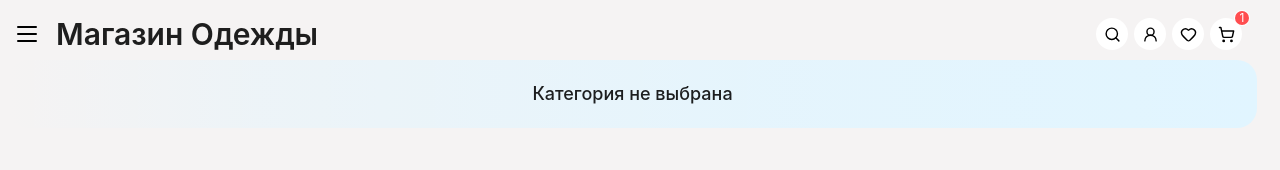
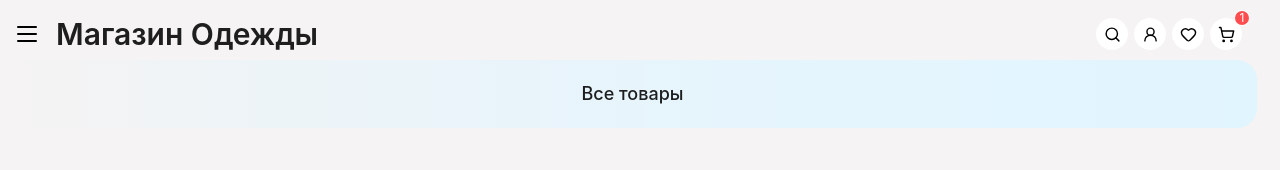
Before and after one commit to MyshakinMikhail/online-shop, a React (Vite) app in the folder frontend/: page / in a window 1280 px wide. Shown: the top 170 px of the page. Built offline with nearby package versions, Linux system fonts and the light colour scheme.

Commit message:
feat frontend: added redirects from user Navbar

```diff
--- a/frontend/src/app/App.tsx
+++ b/frontend/src/app/App.tsx
@@ -7,8 +7,8 @@ export default function App() {
 		<BrowserRouter>
 			<Routes>
 				<Route element={<MainLayout />}>
-					<Route path="/" element={<ProductsPage />} />
 					<Route path="/:category" element={<ProductsPage />} />
+					<Route path="*" element={<ProductsPage />} />
 				</Route>
 			</Routes>
 		</BrowserRouter>
--- a/frontend/src/app/layouts/MainLayout/ui/MainLayout.tsx
+++ b/frontend/src/app/layouts/MainLayout/ui/MainLayout.tsx
@@ -1,9 +1,10 @@
-import { Outlet, useParams } from "react-router-dom";
+import { Outlet } from "react-router-dom";
+import { useCategoryFromPath } from "../../../../shared/hooks/useCategoryFromPath";
 import { Header } from "../../../../widgets/Header";
 import SubHeader from "./../../../../widgets/SubHeader/SubHeader";
 
 export default function MainLayout() {
-	const { category } = useParams<{ category: string }>();
+	const category = useCategoryFromPath();
 	return (
 		<>
 			<Header />
--- /dev/null
+++ b/frontend/src/shared/consts/categories.ts
@@ -0,0 +1,7 @@
+export const categories = [
+	"all",
+	"tShirts",
+	"hoodies",
+	"longSleeves",
+	"trousers",
+] as const;
--- a/frontend/src/shared/consts/category.tsx
+++ /dev/null
@@ -1,7 +0,0 @@
-export const PRODUCT_HEADERS: Record<string, string> = {
-	all: "Все товары",
-	tShirts: "Футболки",
-	hoodies: "Худи",
-	longSleeves: "Лонгсливы",
-	trousers: "Штаны",
-};
--- /dev/null
+++ b/frontend/src/shared/consts/index.ts
@@ -0,0 +1,3 @@
+import { categories } from "./categories";
+
+export { categories };
--- a/frontend/src/shared/consts/index.tsx
+++ /dev/null
@@ -1,3 +0,0 @@
-import { PRODUCT_HEADERS } from "./category";
-
-export { PRODUCT_HEADERS };
--- /dev/null
+++ b/frontend/src/shared/hooks/useCategoryFromPath.ts
@@ -0,0 +1,18 @@
+// src/shared/lib/hooks/useCategoryFromPath.ts
+import { useParams } from "react-router-dom";
+import { categories } from "../consts";
+import type { Category } from "../types";
+
+function isValidCategory(value: string | undefined): value is Category {
+	return categories.includes(value as Category);
+}
+
+export function useCategoryFromPath(): Category {
+	const { category } = useParams<{ category?: string }>();
+
+	if (isValidCategory(category)) {
+		return category;
+	}
+
+	return "all";
+}
--- /dev/null
+++ b/frontend/src/shared/lib/getHeaderByCategory.tsx
@@ -0,0 +1,16 @@
+export default function getHeadersByCategory(category: string): string {
+	switch (category) {
+		case "all":
+			return "Все товары";
+		case "tShirts":
+			return "Футболки";
+		case "hoodies":
+			return "Худи";
+		case "longSleeves":
+			return "Лонгсливы";
+		case "trousers":
+			return "Штаны";
+		default:
+			return "Все товары";
+	}
+}
--- /dev/null
+++ b/frontend/src/shared/lib/index.ts
@@ -0,0 +1,3 @@
+import getHeadersByCategory from "./getHeaderByCategory";
+
+export { getHeadersByCategory };
--- /dev/null
+++ b/frontend/src/shared/types/category.ts
@@ -0,0 +1,6 @@
+export type Category =
+	| "all"
+	| "tShirts"
+	| "hoodies"
+	| "longSleeves"
+	| "trousers";
--- /dev/null
+++ b/frontend/src/shared/types/index.ts
@@ -0,0 +1,3 @@
+import { type Category } from "./category";
+
+export { type Category };
--- a/frontend/src/widgets/SubHeader/SubHeader.tsx
+++ b/frontend/src/widgets/SubHeader/SubHeader.tsx
@@ -1,18 +1,18 @@
 import { Flex, Typography } from "antd";
-import { PRODUCT_HEADERS } from "../../shared/consts";
+import getHeadersByCategory from "../../shared/lib/getHeaderByCategory";
 import classes from "./SubHeader.module.css";
 
 const { Text } = Typography;
 
 type Props = {
-	category: string | undefined;
+	category: string;
 };
 
 export default function SubHeader({ category }: Props) {
 	return (
 		<Flex className={classes.subheader} justify="center" align="center">
 			<Text className={classes.subheaderText}>
-				{category ? PRODUCT_HEADERS[category] : "Категория не выбрана"}
+				{getHeadersByCategory(category) || "Категория не выбрана"}
 			</Text>
 		</Flex>
 	);
```
